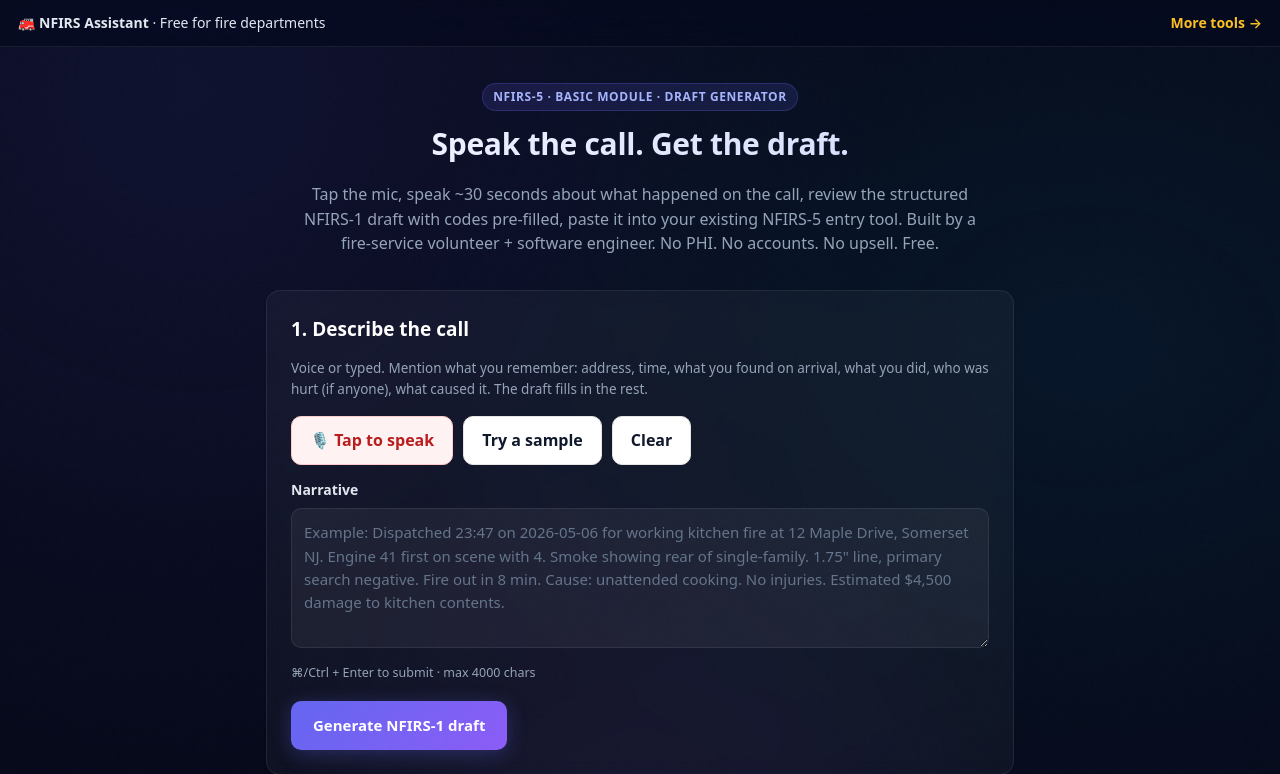
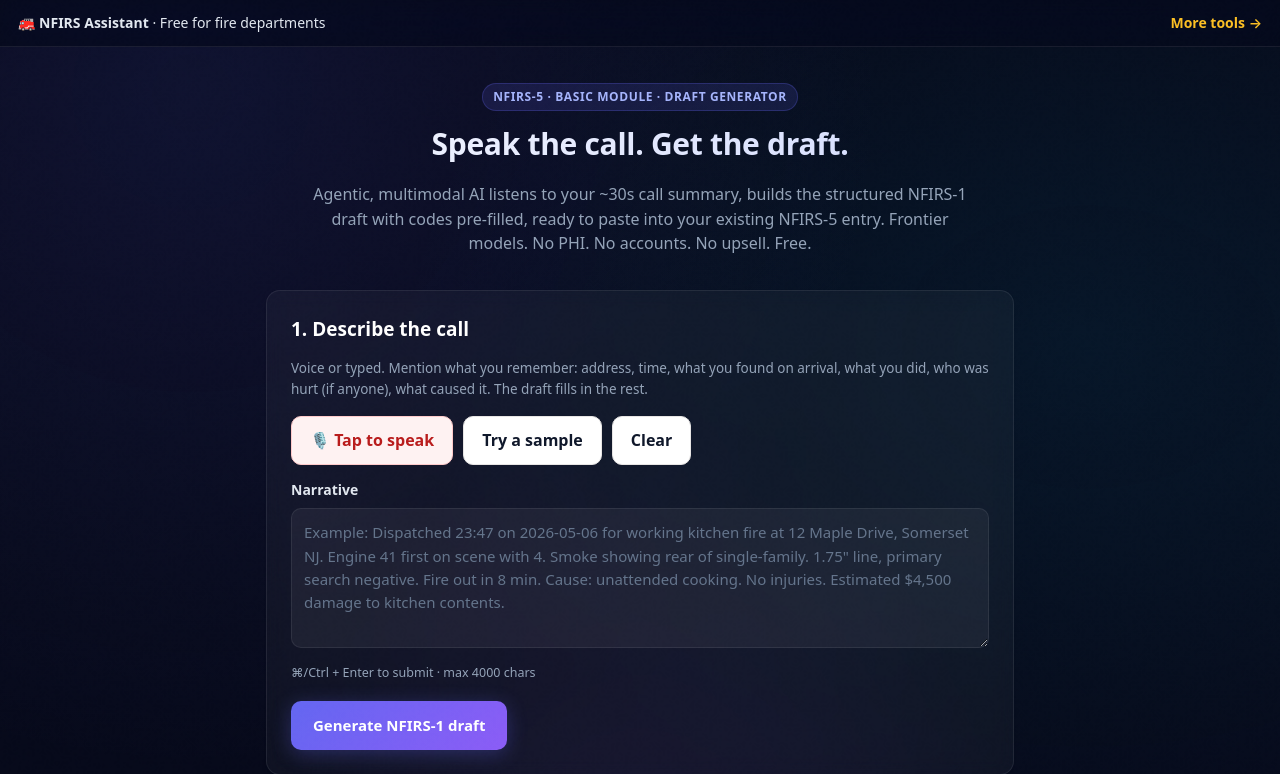
Before and after one commit to justfreshsky-jpg/NFIRSAssistant, a Flask app: page / in a window 1280 px wide. Shown: the top 774 px of the page. Run offline with Flask 3, Linux system fonts and the light colour scheme.

Commit message:
futurist hero: weave agentic AI / frontier-models / AGI-decade framing
Operator: make every project futuristic in total (no footer stamp).
Hero subhead updated to mention agentic AI, frontier models, or the
AGI decade, while preserving the product-specific value proposition.
Each app gets a unique rewrite — no shared template, no pasted line.

```diff
--- a/templates/index.html
+++ b/templates/index.html
@@ -147,7 +147,7 @@ a:hover{color:#c4b5fd}
   <header>
     <span class="tag">NFIRS-5 · Basic Module · Draft Generator</span>
     <h1>Speak the call. Get the draft.</h1>
-    <p>Tap the mic, speak ~30 seconds about what happened on the call, review the structured NFIRS-1 draft with codes pre-filled, paste it into your existing NFIRS-5 entry tool. Built by a fire-service volunteer + software engineer. No PHI. No accounts. No upsell. Free.</p>
+    <p>Agentic, multimodal AI listens to your ~30s call summary, builds the structured NFIRS-1 draft with codes pre-filled, ready to paste into your existing NFIRS-5 entry. Frontier models. No PHI. No accounts. No upsell. Free.</p>
   </header>
 
   <main>
```
